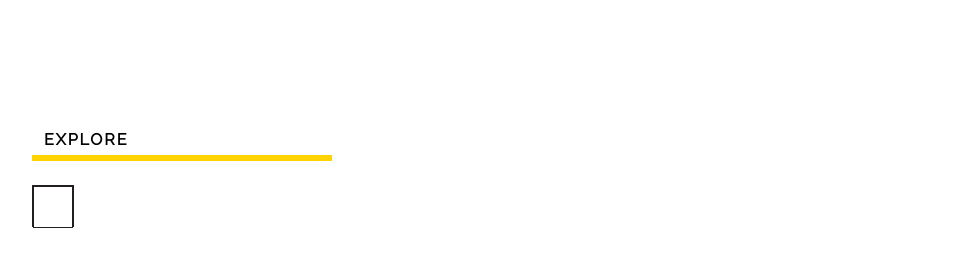
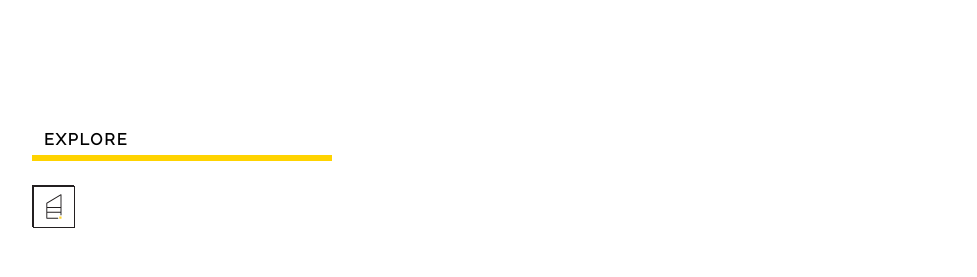
Before and after one commit to paigewilliams/99-percent-invisible, an Angular app: page / in a window 1280 px wide. Shown: the part 1524-1801 px from the top of the page, without its empty margins (64-1041 px from the left). Built offline with nearby package versions, Linux system fonts and the light colour scheme.

Commit message:
Attempt to add svg; not working.

```diff
--- a/src/app/sidebar/sidebar.component.html
+++ b/src/app/sidebar/sidebar.component.html
@@ -8,7 +8,11 @@
     <div class="categories">
       <a class="icon" href="https://99percentinvisible.org/category/architecture/">
         <span class="icon">
-
+          <svg version="1.1" xmlns="http://www.w3.org/2000/svg" x="0" y="0"
+           viewBox="0 0 100 100" xml:space="preserve">
+         <path class="path" fill="#231F20" d="M 68.1 18.1 c -0.4 -0.2 -0.8 -0.2 -1.2 0 L 31.4 39.4 c -0.4 0.2 -0.6 0.6 -0.6 1 v 37.7 c 0 0.7 0.5 1.2 1.2 1.2 h 27.6 c 0.7 0 1.2 -0.5 1.2 -1.2 s -0.5 -1.2 -1.2 -1.2 H 33.2 V 64.5 h 33.1 v 5.7 c 0 0.7 0.5 1.2 1.2 1.2 s 1.2 -0.5 1.2 -1.2 v -51 c 0 -0.5 -0.3 -0.9 -0.6 -1.1 Z m -1.8 3.2 v 28.4 H 33.2 V 41 l 33.1 -19.7 Z M 33.2 62.1 v -9.9 h 33.1 v 9.9 H 33.2 Z"></path>
+         <path fill="#FFD330" d="M63.1 73.7h5.7v5.7h-5.7z"></path>
+         </svg>
         </span>
       </a>
     </div>
```
